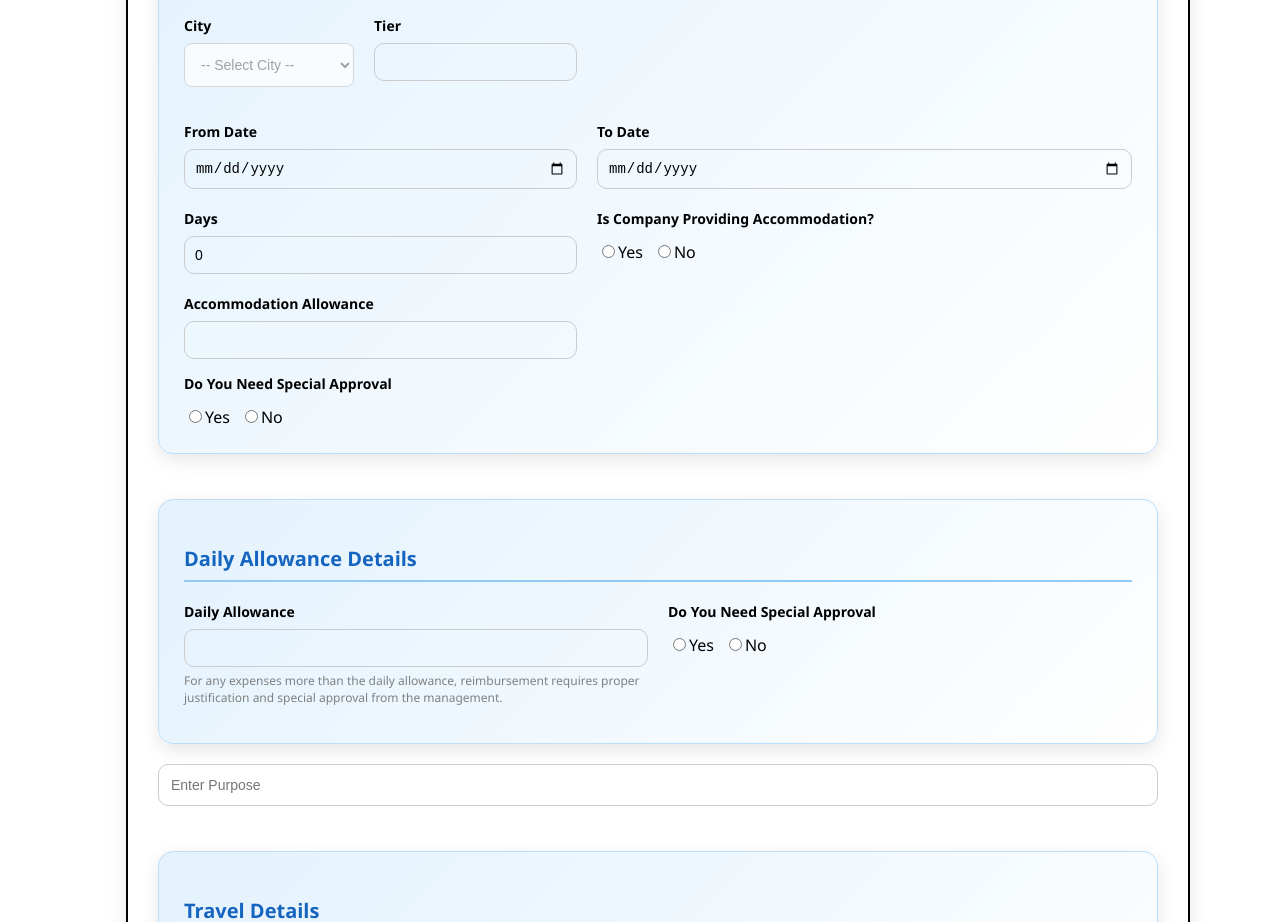
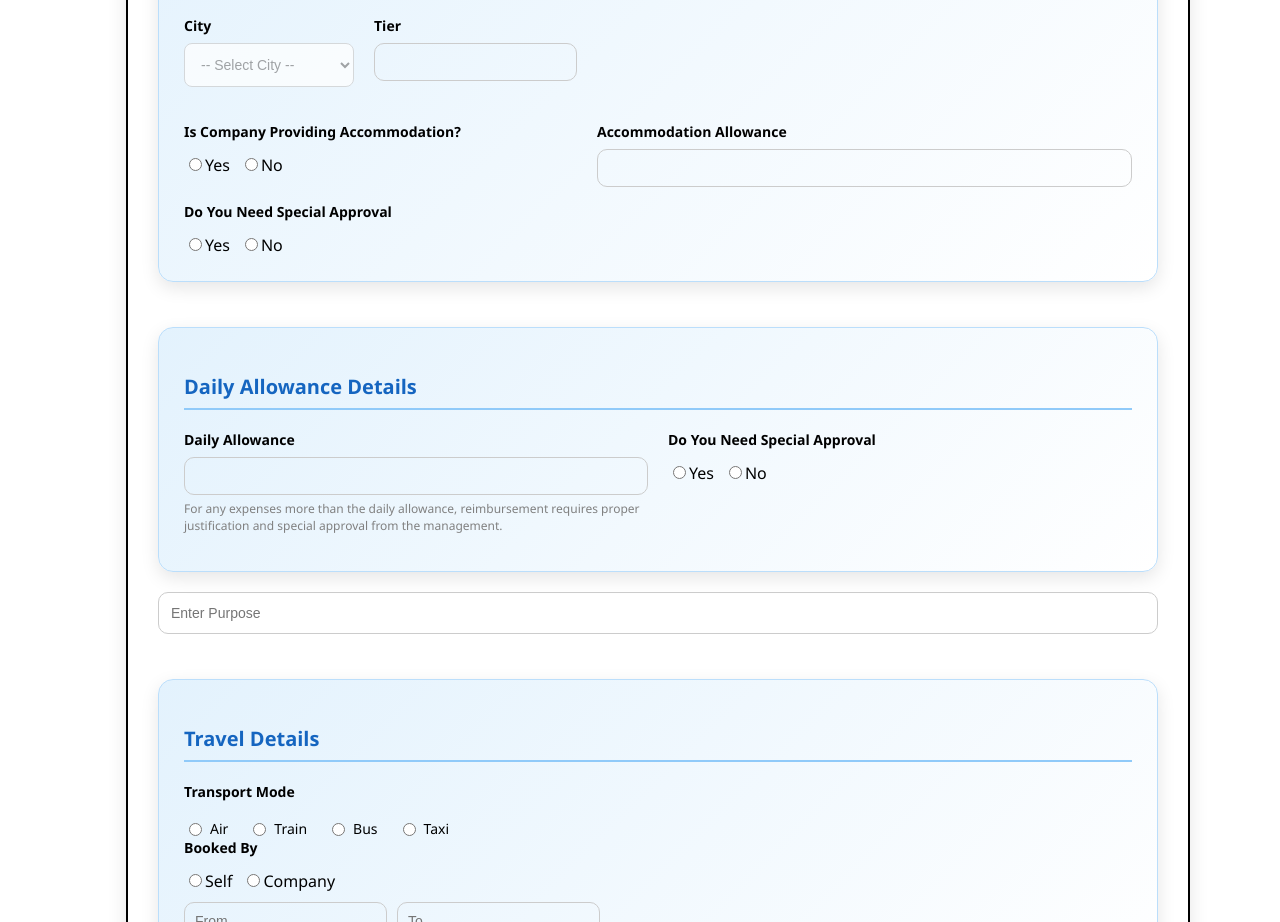
Before and after one commit to Santhoshmk30/Kccottrell, a React (Create React App) app: page /request in a window 1280 px wide. Shown: the part 960-1882 px from the top of the page. Built offline with nearby package versions, Linux system fonts and the light colour scheme.

Commit message:
Update Requestform.js

```diff
--- a/src/Components/Requestform.js
+++ b/src/Components/Requestform.js
@@ -22,9 +22,6 @@ const TripRequestForm = () => {
     workPlan: '',
     purpose: '',
     purpose1: '',
-    fromDateAcc: "",
-  toDateAcc: "",
-  accommodationDays: 0,
     accommodation: '',
     dailyAllowance: '',
     transportAmount: '',
@@ -95,7 +92,6 @@ const TripRequestForm = () => {
 
     return updated;
   });
-
 };
 
 
@@ -196,7 +192,7 @@ const handleTransportChange = (index, field, value) => {
 
       // Multiply by days & nights
       const totalAccommodation =
-        (formData.nightsacc || 0) * (parseFloat(baseAccommodation) || 0);
+        (formData.nights || 0) * (parseFloat(baseAccommodation) || 0);
       const totalDaily =
         (formData.days || 0) * (parseFloat(baseDaily) || 0);
 
@@ -208,8 +204,6 @@ const handleTransportChange = (index, field, value) => {
     }
   }
 }, [formData.designation, formData.place, formData.days, formData.nights]);
-
-
 
 useEffect(() => {
   if (formData.fromDate && formData.toDate) {
@@ -553,43 +547,6 @@ useEffect(() => {
   </select>
 </div>
 
-
-      <div style={styles.field}>
-  <label style={styles.label}>From Date</label>
-  <input
-    type="date"
-    name="fromDateAcc"
-    value={formData.fromDateAcc}
-    min={new Date().toISOString().split("T")[0]}
-    onChange={handleChange}
-    style={styles.input1}
-  />
-</div>
-
-{/* To Date */}
-<div style={styles.field}>
-  <label style={styles.label}>To Date</label>
-  <input
-    type="date"
-    name="toDateAcc"
-    value={formData.toDateAcc}
-    min={formData.fromDateAcc}
-    onChange={handleChange}
-    style={styles.input1}
-  />
-</div>
-
-{/* Days */}
-<div style={styles.field}>
-  <label style={styles.label}>Days</label>
-  <input
-    type="text"
-    value={formData.accommodationDays}
-    readOnly
-    style={styles.input1}
-  />
-</div>
-
       <div style={styles.field}>
   <label style={styles.label}>Is Company Providing Accommodation?</label>
   <div style={{ display: 'flex', gap: '10px', marginTop: '5px' }}>
@@ -675,8 +632,6 @@ useEffect(() => {
         </div>
         {/* Conditionally render Extra Amount */}
 {formData.specialApproval === "Yes" && (
- <>
-      {/* Extra Amount */}
   <div style={styles.field}>
     <label style={styles.label}>Extra Amount</label>
     <input
@@ -688,37 +643,6 @@ useEffect(() => {
       placeholder="Enter extra amount"
     />
   </div>
-
-      {/* Purpose */}
-      <div style={styles.field}>
-        <label style={styles.label}>Purpose</label>
-        <input
-          type="text"
-          name="approvalPurpose"
-          value={formData.approvalPurpose ?? ""}
-          onChange={handleChange}
-          style={styles.input1}
-          placeholder="Enter purpose"
-        />
-      </div>
-
-      {/* Document Upload */}
-      <div style={styles.field}>
-        <label style={styles.label}>Upload Document</label>
-        <input
-          type="file"
-          name="approvalDocument"
-          onChange={(e) =>
-            setFormData((prev) => ({
-              ...prev,
-              approvalDocument: e.target.files[0],
-            }))
-          }
-          style={styles.input1}
-        />
-      </div>
-    </>
-
 )}
 
 
@@ -793,49 +717,17 @@ useEffect(() => {
         </div>
 
         {formData.specialApprovalSite === "Yes" && (
-           <>
-      {/* Extra Amount */}
           <div style={styles.field}>
             <label style={styles.label}>Extra Amount</label>
             <input
               type="number"
-          name="extraAmount"
-          value={formData.extraAmount ?? ""}
+              name="extraAmountSite"
+              value={formData.extraAmountSite ?? ""}
               onChange={handleChange}
               style={styles.input1}
               placeholder="Enter extra amount"
             />
           </div>
-
-      {/* Purpose */}
-      <div style={styles.field}>
-        <label style={styles.label}>Purpose</label>
-        <input
-          type="text"
-          name="approvalPurpose"
-          value={formData.approvalPurpose ?? ""}
-          onChange={handleChange}
-          style={styles.input1}
-          placeholder="Enter purpose"
-        />
-      </div>
-
-      {/* Document Upload */}
-      <div style={styles.field}>
-        <label style={styles.label}>Upload Document</label>
-        <input
-          type="file"
-          name="approvalDocument"
-          onChange={(e) =>
-            setFormData((prev) => ({
-              ...prev,
-              approvalDocument: e.target.files[0],
-            }))
-          }
-          style={styles.input1}
-        />
-      </div>
-    </>
         )}
       </div>
     </div>
@@ -907,8 +799,6 @@ useEffect(() => {
         </div>
 
         {formData.specialApproval1 === "Yes" && (
-          <>
-      {/* Extra Amount */}
           <div style={styles.field}>
             <label style={styles.label}>Extra Amount</label>
             <input
@@ -920,36 +810,6 @@ useEffect(() => {
               placeholder="Enter extra amount"
             />
           </div>
-
-      {/* Purpose */}
-      <div style={styles.field}>
-        <label style={styles.label}>Purpose</label>
-        <input
-          type="text"
-          name="approvalPurpose"
-          value={formData.approvalPurpose ?? ""}
-          onChange={handleChange}
-          style={styles.input1}
-          placeholder="Enter purpose"
-        />
-      </div>
-
-      {/* Document Upload */}
-      <div style={styles.field}>
-        <label style={styles.label}>Upload Document</label>
-        <input
-          type="file"
-          name="approvalDocument"
-          onChange={(e) =>
-            setFormData((prev) => ({
-              ...prev,
-              approvalDocument: e.target.files[0],
-            }))
-          }
-          style={styles.input1}
-        />
-      </div>
-    </>
         )}
       </div>
     </div>
```
Lines whose indentation alone changed are shown as unchanged.
